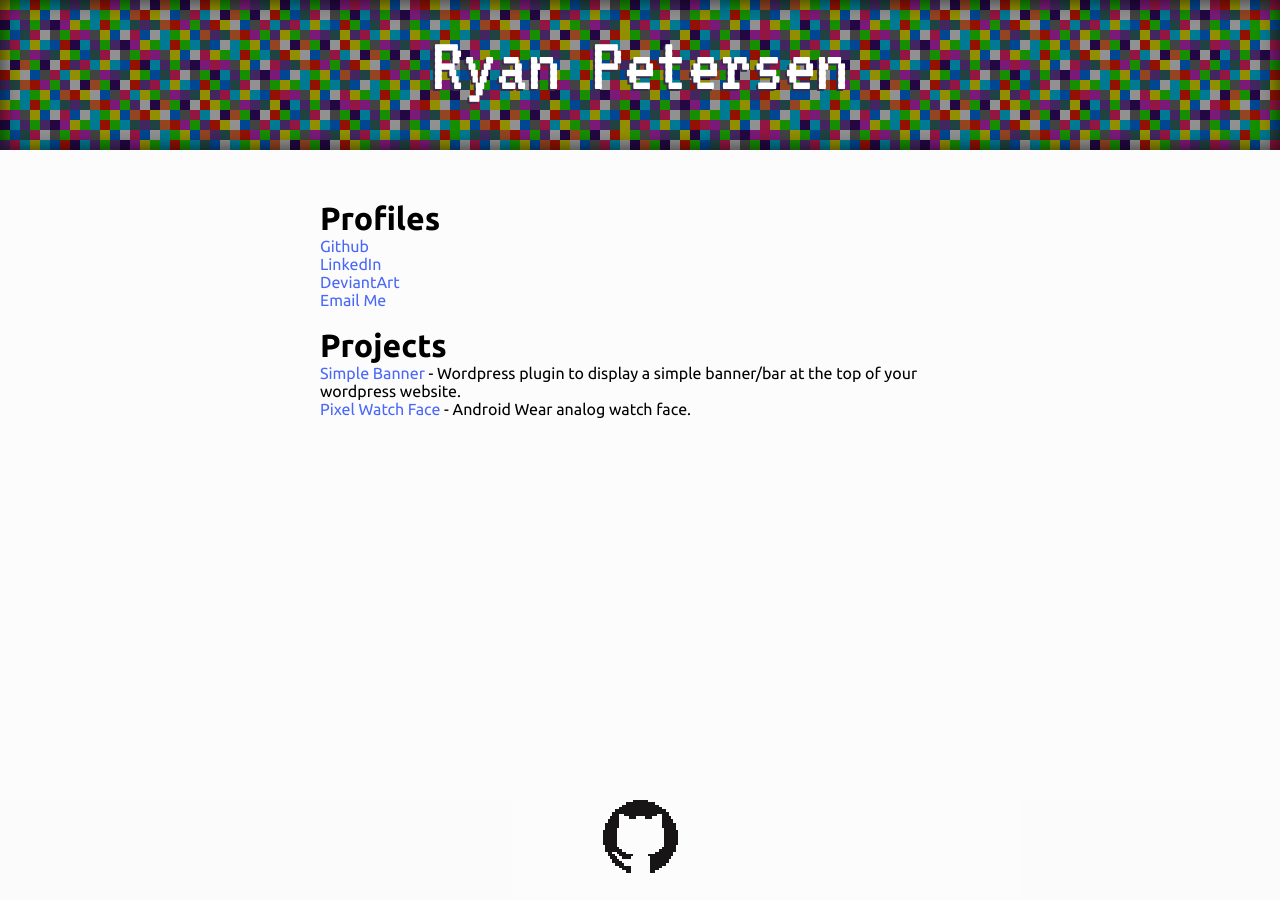
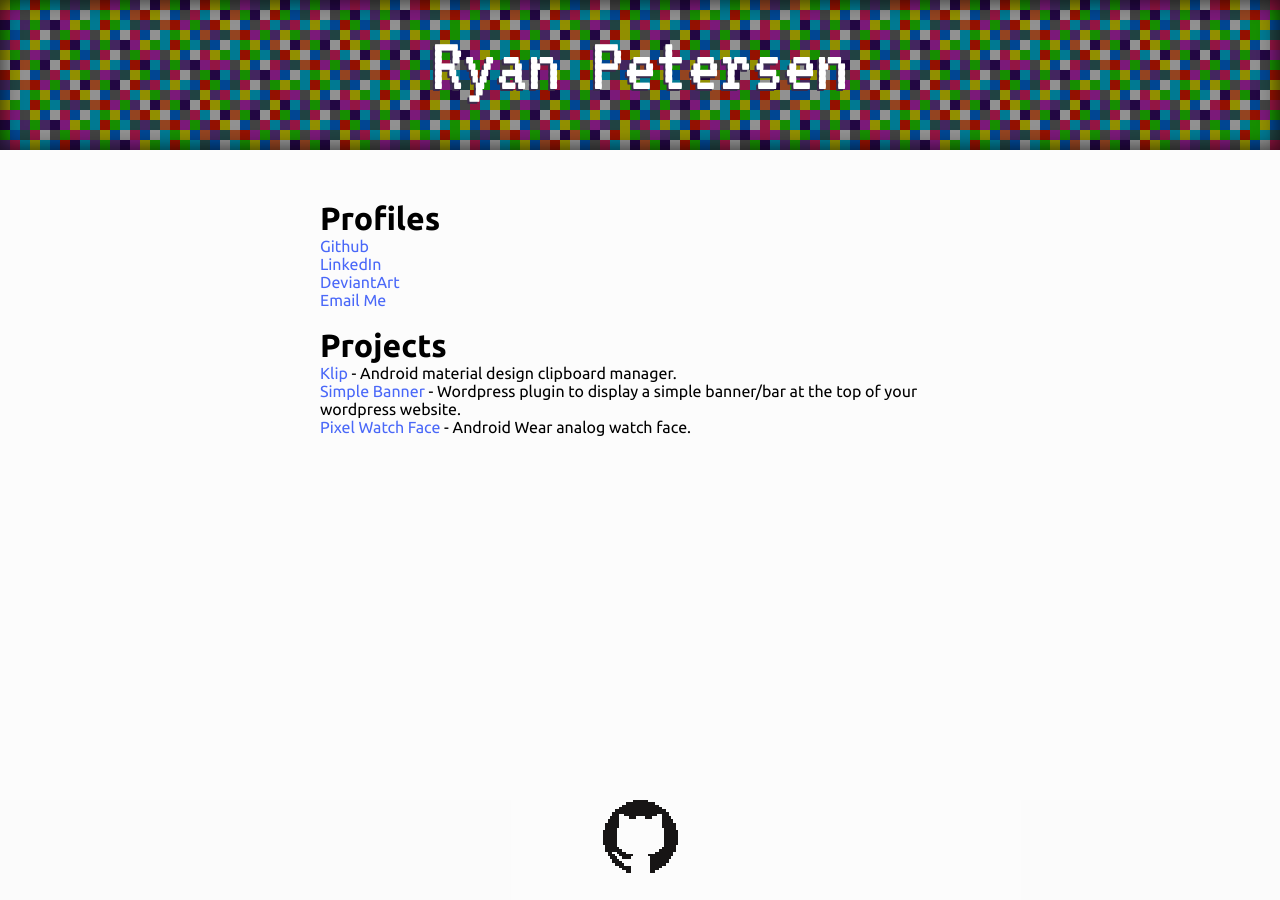
Before and after one commit to rpetersen29/rpetersen29.github.io, a Jekyll site: the page built from index.html, in a window 1280 px wide. Built offline with Jekyll 4.4.1, drawn with Linux system fonts in a browser that asks for light colours.

Commit message:
added Klip link

```diff
--- a/index.html
+++ b/index.html
@@ -13,6 +13,7 @@ title: Ryan Petersen - Software Engineer
 	<br>
 
 	<h1>Projects</h1>
+	<p><a href="https://play.google.com/store/apps/details?id=io.github.rpetersen.klip" target="_blank">Klip</a> - Android material design clipboard manager.</p>
 	<p><a href="https://wordpress.org/plugins/simple-banner/" target="_blank">Simple Banner</a> - Wordpress plugin to display a simple banner/bar at the top of your wordpress website.</p>
 	<p><a href="https://play.google.com/store/apps/details?id=com.ryanpetersen.pixelwatchface" target="_blank">Pixel Watch Face</a> - Android Wear analog watch face.</p>
 
```
